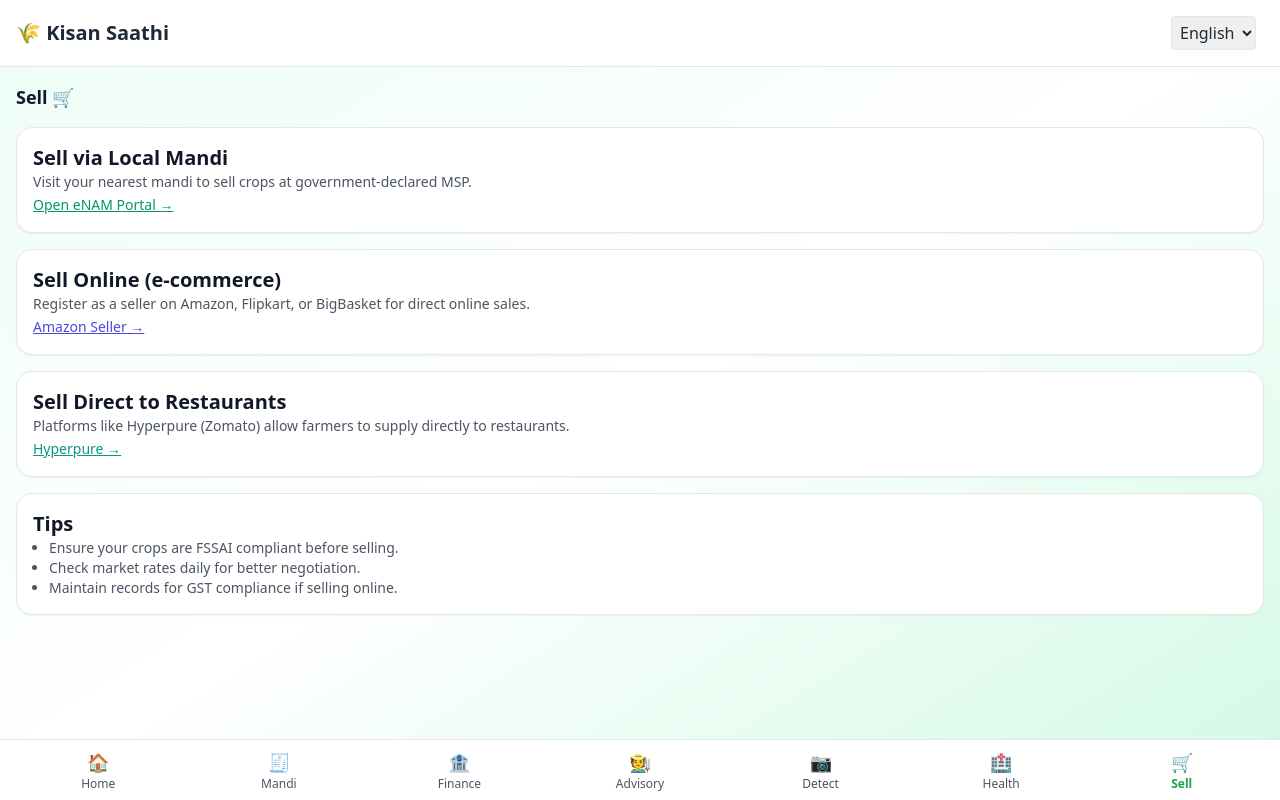
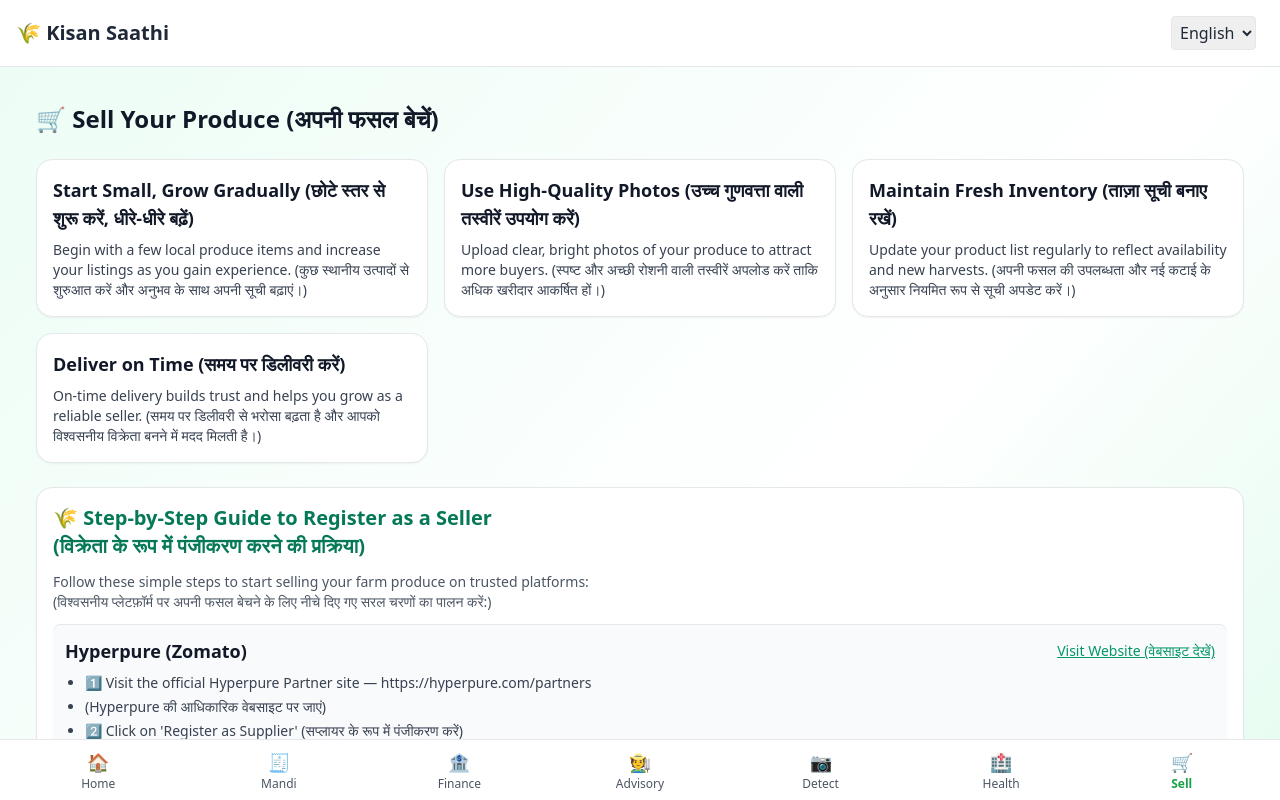
Before and after one commit to mayank29deo/KisanSaathi, a React (Vite) app: page / in a window 1280 px wide. Both pictures are taken after a click on the button "🛒 Sell". Shown: the top 800 px of the page. Built offline with nearby package versions, Linux system fonts and the light colour scheme.

Commit message:
Update Sell.jsx
just updated some details of the page

```diff
--- a/src/screens/Sell.jsx
+++ b/src/screens/Sell.jsx
@@ -1,62 +1,155 @@
+import { motion } from "framer-motion";
 import Card from "../components/Card";
+import PrimaryButton from "../components/PrimaryButton";
 
-export default function Sell({ t }) {
+export default function Sell() {
+  const tips = [
+    {
+      title: "Start Small, Grow Gradually (छोटे स्तर से शुरू करें, धीरे-धीरे बढ़ें)",
+      desc: "Begin with a few local produce items and increase your listings as you gain experience. (कुछ स्थानीय उत्पादों से शुरुआत करें और अनुभव के साथ अपनी सूची बढ़ाएं।)",
+    },
+    {
+      title: "Use High-Quality Photos (उच्च गुणवत्ता वाली तस्वीरें उपयोग करें)",
+      desc: "Upload clear, bright photos of your produce to attract more buyers. (स्पष्ट और अच्छी रोशनी वाली तस्वीरें अपलोड करें ताकि अधिक खरीदार आकर्षित हों।)",
+    },
+    {
+      title: "Maintain Fresh Inventory (ताज़ा सूची बनाए रखें)",
+      desc: "Update your product list regularly to reflect availability and new harvests. (अपनी फसल की उपलब्धता और नई कटाई के अनुसार नियमित रूप से सूची अपडेट करें।)",
+    },
+    {
+      title: "Deliver on Time (समय पर डिलीवरी करें)",
+      desc: "On-time delivery builds trust and helps you grow as a reliable seller. (समय पर डिलीवरी से भरोसा बढ़ता है और आपको विश्वसनीय विक्रेता बनने में मदद मिलती है।)",
+    },
+  ];
+
+  const registrationSteps = [
+    {
+      platform: "Hyperpure (Zomato)",
+      link: "https://hyperpure.com/partners",
+      buttonText: "🔗 Visit Hyperpure (हाइपरप्योर)",
+      steps: [
+        "1️⃣ Visit the official Hyperpure Partner site — https://hyperpure.com/partners",
+        "   (Hyperpure की आधिकारिक वेबसाइट पर जाएं)",
+        "2️⃣ Click on 'Register as Supplier' (सप्लायर के रूप में पंजीकरण करें)",
+        "3️⃣ Fill your details: Name, Contact Number, Farm / Business Info (अपनी जानकारी भरें: नाम, संपर्क नंबर, व्यवसाय की जानकारी)",
+        "4️⃣ Submit required documents (जैसे GST / FSSAI, यदि लागू हो)",
+        "✅ Wait for verification and start supplying to Zomato Hyperpure (सत्यापन के बाद अपनी फसल की आपूर्ति शुरू करें)",
+      ],
+    },
+    {
+      platform: "Amazon Seller",
+      link: "https://sellercentral.amazon.in",
+      buttonText: "🛍️ Amazon Seller (अमेज़न विक्रेता)",
+      steps: [
+        "1️⃣ Go to https://sellercentral.amazon.in (Amazon Seller Central वेबसाइट पर जाएं)",
+        "2️⃣ Click on ‘Register Now’ (अभी पंजीकरण करें)",
+        "3️⃣ Enter your business details, upload PAN / GSTIN (व्यवसाय की जानकारी और PAN / GSTIN अपलोड करें)",
+        "4️⃣ Add your product categories and delivery preferences (अपने उत्पाद श्रेणियां और डिलीवरी विकल्प चुनें)",
+        "✅ Start listing and selling your farm products online (अपनी फसलें ऑनलाइन बेचने की शुरुआत करें)",
+      ],
+    },
+    {
+      platform: "eNAM (National Agriculture Market)",
+      link: "https://enam.gov.in/web/",
+      buttonText: "🌾 eNAM Portal (ई-नाम पोर्टल)",
+      steps: [
+        "1️⃣ Visit the official eNAM website — https://enam.gov.in/web/",
+        "   (eNAM की आधिकारिक वेबसाइट पर जाएं)",
+        "2️⃣ Click on 'Farmer Registration' (किसान पंजीकरण पर क्लिक करें)",
+        "3️⃣ Enter your Aadhaar number, mobile number, and basic details (अपना आधार नंबर, मोबाइल नंबर और बुनियादी जानकारी भरें)",
+        "4️⃣ Select your state and preferred mandi (अपना राज्य और मंडी चुनें)",
+        "✅ Once verified, you can trade your produce digitally through eNAM (सत्यापन के बाद आप eNAM के माध्यम से अपनी फसल डिजिटल रूप से बेच सकते हैं)",
+      ],
+    },
+  ];
+
   return (
-    <div className="grid gap-4">
-      <h2 className="text-lg font-bold">{t.sell} 🛒</h2>
+    <div className="p-5 space-y-6">
+      <motion.h2
+        initial={{ y: -10, opacity: 0 }}
+        animate={{ y: 0, opacity: 1 }}
+        className="text-2xl font-bold text-brand-dark"
+      >
+        🛒 Sell Your Produce (अपनी फसल बेचें)
+      </motion.h2>
 
-      <Card>
-        <h3 className="font-semibold">Sell via Local Mandi</h3>
+      {/* Tips Section */}
+      <motion.div
+        initial="hidden"
+        animate="visible"
+        variants={{
+          hidden: { opacity: 0 },
+          visible: { opacity: 1, transition: { staggerChildren: 0.05 } },
+        }}
+        className="grid sm:grid-cols-2 lg:grid-cols-3 gap-4"
+      >
+        {tips.map((tip, idx) => (
+          <motion.div
+            key={idx}
+            variants={{
+              hidden: { opacity: 0, y: 10 },
+              visible: { opacity: 1, y: 0 },
+            }}
+          >
+            <Card>
+              <h3 className="font-semibold text-lg text-brand-dark mb-2">
+                {tip.title}
+              </h3>
+              <p className="text-sm text-gray-700">{tip.desc}</p>
+            </Card>
+          </motion.div>
+        ))}
+      </motion.div>
+
+      {/* Registration Guidance */}
+      <Card delay={0.1} className="space-y-3">
+        <h3 className="text-xl font-semibold text-emerald-700 mb-2">
+          🌾 Step-by-Step Guide to Register as a Seller
+          <br />
+          (विक्रेता के रूप में पंजीकरण करने की प्रक्रिया)
+        </h3>
         <p className="text-sm text-gray-600">
-          Visit your nearest mandi to sell crops at government-declared MSP.
+          Follow these simple steps to start selling your farm produce on trusted platforms:
+          <br />
+          (विश्वसनीय प्लेटफ़ॉर्म पर अपनी फसल बेचने के लिए नीचे दिए गए सरल चरणों का पालन करें:)
         </p>
-        <a
-          href="https://enam.gov.in/web/"
-          target="_blank"
-          rel="noreferrer"
-          className="text-emerald-600 underline text-sm"
-        >
-          Open eNAM Portal →
-        </a>
-      </Card>
 
-      <Card>
-        <h3 className="font-semibold">Sell Online (e-commerce)</h3>
-        <p className="text-sm text-gray-600">
-          Register as a seller on Amazon, Flipkart, or BigBasket for direct online sales.
-        </p>
-        <a
-          href="https://sellercentral.amazon.in/"
-          target="_blank"
-          rel="noreferrer"
-          className="text-indigo-600 underline text-sm"
-        >
-          Amazon Seller →
-        </a>
-      </Card>
+        <div className="space-y-6 mt-3">
+          {registrationSteps.map((section, i) => (
+            <div
+              key={i}
+              className="border-t border-gray-200 pt-3 pb-3 rounded-lg bg-gray-50 hover:bg-gray-100 transition-all p-3"
+            >
+              <div className="flex justify-between items-center mb-2">
+                <h4 className="font-semibold text-lg text-brand-dark">
+                  {section.platform}
+                </h4>
+                <a
+                  href={section.link}
+                  target="_blank"
+                  rel="noopener noreferrer"
+                  className="text-emerald-600 text-sm underline hover:text-emerald-700"
+                >
+                  Visit Website (वेबसाइट देखें)
+                </a>
+              </div>
 
-      <Card>
-        <h3 className="font-semibold">Sell Direct to Restaurants</h3>
-        <p className="text-sm text-gray-600">
-          Platforms like Hyperpure (Zomato) allow farmers to supply directly to restaurants.
-        </p>
-        <a
-          href="https://www.hyperpure.com/"
-          target="_blank"
-          rel="noreferrer"
-          className="text-teal-600 underline text-sm"
-        >
-          Hyperpure →
-        </a>
-      </Card>
+              {/* Steps */}
+              <ul className="list-disc pl-5 space-y-1 text-sm text-gray-700 mb-3">
+                {section.steps.map((s, j) => (
+                  <li key={j}>{s}</li>
+                ))}
+              </ul>
 
-      <Card>
-        <h3 className="font-semibold">Tips</h3>
-        <ul className="text-sm text-gray-600 list-disc pl-4">
-          <li>Ensure your crops are FSSAI compliant before selling.</li>
-          <li>Check market rates daily for better negotiation.</li>
-          <li>Maintain records for GST compliance if selling online.</li>
-        </ul>
+              {/* Right-aligned Button */}
+              <div className="flex justify-end">
+                <PrimaryButton onClick={() => window.open(section.link, "_blank")}>
+                  {section.buttonText}
+                </PrimaryButton>
+              </div>
+            </div>
+          ))}
+        </div>
       </Card>
     </div>
   );
```
